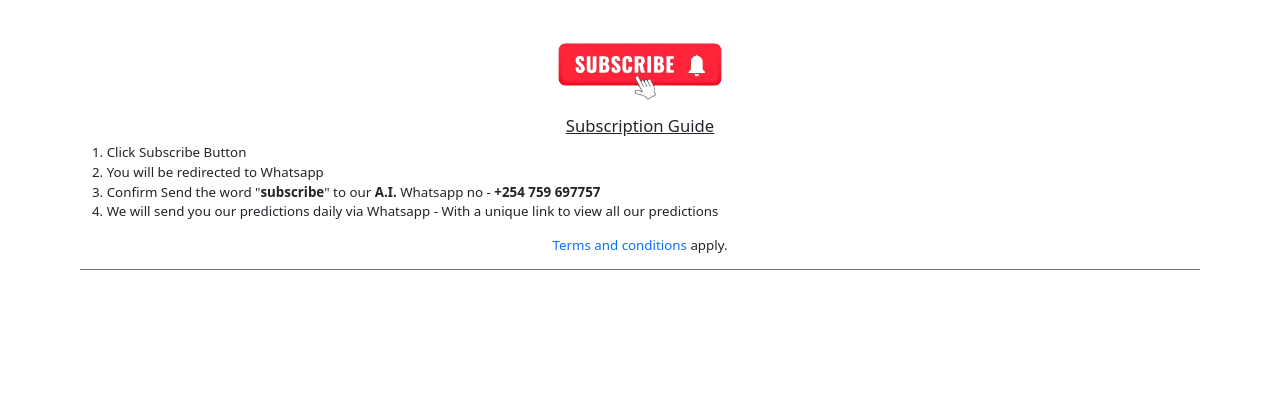
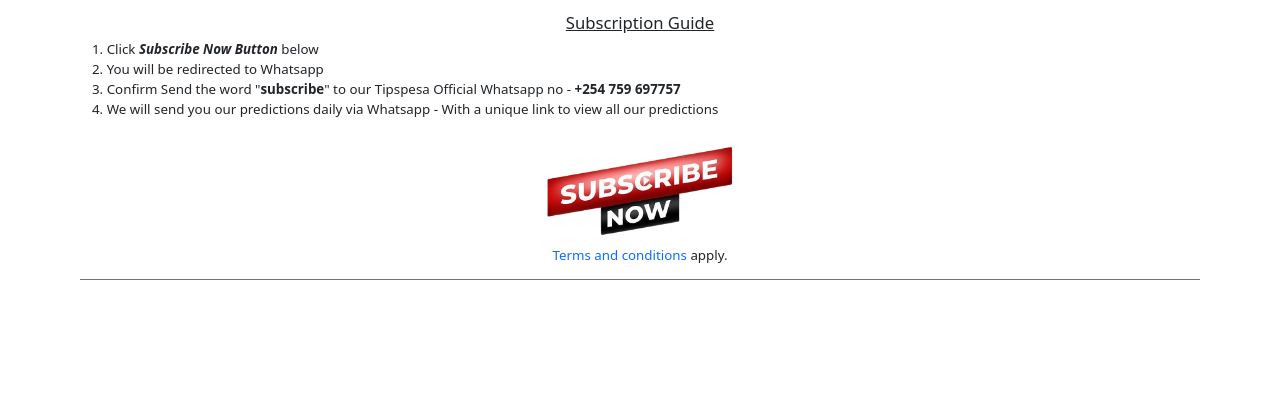
Before and after one commit to dennis-mutethia/soccer-predictions, a Flask app: page /subscribe/1 in a window 1280 px wide. Shown: the part 50-470 px from the top of the page. Run offline with Flask 3, Linux system fonts and the light colour scheme; some libraries are stand-ins or nearby versions.

Commit message:
change subscribe button

```diff
--- a/templates/subscribe.html
+++ b/templates/subscribe.html
@@ -18,22 +18,21 @@
 
             <div class="container-fluid table-responsive">
                 <div class="pt-3 pb-3 border-bottom border-secondary">
-                    <div class="text-center">
-                    <a href="https://api.whatsapp.com/send/?phone=254759697757&text=subscribe"
-                        title="Subscribe to Tipspesa" target="_blank" >
-                        <img src="{{ url_for('static', filename='subscribe.png') }}" alt="homepage"
-                            width="200" />
-                    </a>
-                </div>
                     <h5 class="text-center"><u>Subscription Guide</u></h5>
                     <ol>
-                        <li>Click Subscribe Button</li>
+                        <li>Click <b><i>Subscribe Now Button</i></b> below</li>
                         <li>You will be redirected to Whatsapp</li>
-                        <li>Confirm Send the word "<b>subscribe</b>" to our <b>A.I.</b> Whatsapp no - <b>+254 759 697757</b></li>
+                        <li>Confirm Send the word "<b>subscribe</b>" to our Tipspesa Official Whatsapp no - <b>+254 759
+                                697757</b></li>
                         <li>We will send you our predictions daily via Whatsapp - With a unique link to view all our
                             predictions</li>
                     </ol>
                     <div class="col-12 text-center">
+                        <a href="https://api.whatsapp.com/send/?phone=254759697757&text=subscribe"
+                            title="Subscribe to Tipspesa" target="_blank">
+                            <img src="{{ url_for('static', filename='subscribe.png') }}" alt="homepage" width="200" />
+                        </a>
+                        <br />
                         <a href="{{ url_for('terms_and_conditions') }}">Terms and conditions</a> apply.
                     </div>
                 </div>
```
Also changed, not shown: static/subscribe.jpg (added), static/subscribe.png, static/subscribe_.png (added).
